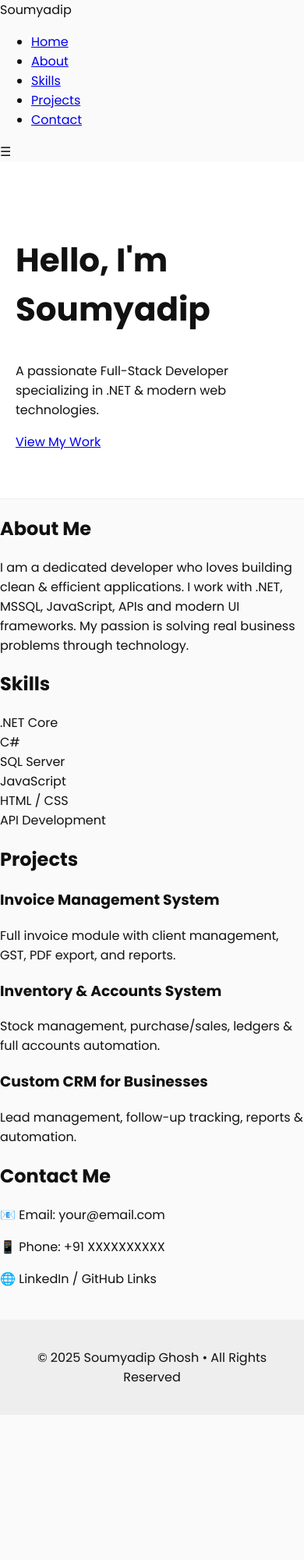
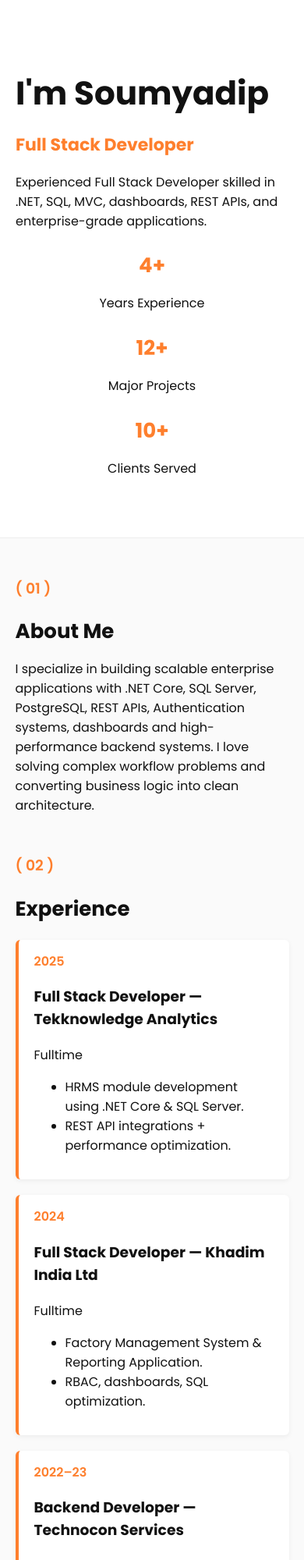
Before and after one commit to soumyadipghosh-dev/soumyadipghosh-dev.github.io, a plain HTML site: page index.html in a window 390 px wide. Shown: the top 2000 px of the page at 78% size. Before the commit the page ends 1814 px from the top, so only its background shows below. Drawn offline with Linux system fonts and the light colour scheme.

Commit message:
Update index.html

```diff
--- a/index.html
+++ b/index.html
@@ -8,83 +8,138 @@
 </head>
 <body>
 
-    <!-- NAVBAR -->
-    <nav class="navbar">
-        <div class="logo">Soumyadip</div>
-        <ul class="nav-links">
-            <li><a href="#home">Home</a></li>
-            <li><a href="#about">About</a></li>
-            <li><a href="#skills">Skills</a></li>
-            <li><a href="#projects">Projects</a></li>
-            <li><a href="#contact">Contact</a></li>
-        </ul>
-        <div class="menu-btn" onclick="toggleMenu()">☰</div>
-    </nav>
+    <!-- HEADER -->
+    <header class="hero">
+        <div class="hero-text">
+            <h1>I'm Soumyadip</h1>
+            <h2>Full Stack Developer</h2>
+            <p class="desc">
+                Experienced Full Stack Developer skilled in .NET, SQL, MVC,
+                dashboards, REST APIs, and enterprise-grade applications.
+            </p>
 
-    <!-- HERO SECTION -->
-    <section id="home" class="hero">
-        <div class="hero-text">
-            <h1>Hello, I'm <span>Soumyadip</span></h1>
-            <p>A passionate Full-Stack Developer specializing in .NET & modern web technologies.</p>
-            <a href="#projects" class="btn">View My Work</a>
+            <div class="stats">
+                <div><span>4+</span><p>Years Experience</p></div>
+                <div><span>12+</span><p>Major Projects</p></div>
+                <div><span>10+</span><p>Clients Served</p></div>
+            </div>
         </div>
-    </section>
+    </header>
 
-    <!-- ABOUT -->
-    <section id="about" class="about">
-        <h2>About Me</h2>
-        <p>
-            I am a dedicated developer who loves building clean & efficient applications.
-            I work with .NET, MSSQL, JavaScript, APIs and modern UI frameworks.
-            My passion is solving real business problems through technology.
-        </p>
-    </section>
+    <div class="container">
 
-    <!-- SKILLS -->
-    <section id="skills" class="skills">
-        <h2>Skills</h2>
-        <div class="skills-container">
-            <div class="skill">.NET Core</div>
-            <div class="skill">C#</div>
-            <div class="skill">SQL Server</div>
-            <div class="skill">JavaScript</div>
-            <div class="skill">HTML / CSS</div>
-            <div class="skill">API Development</div>
-        </div>
-    </section>
+        <!-- ABOUT -->
+        <section class="section">
+            <h3 class="section-tag">( 01 )</h3>
+            <h2 class="section-title">About Me</h2>
+            <p>
+                I specialize in building scalable enterprise applications with .NET Core,
+                SQL Server, PostgreSQL, REST APIs, Authentication systems, dashboards
+                and high-performance backend systems. I love solving complex workflow
+                problems and converting business logic into clean architecture.
+            </p>
+        </section>
 
-    <!-- PROJECTS -->
-    <section id="projects" class="projects">
-        <h2>Projects</h2>
+        <!-- EXPERIENCE -->
+        <section class="section">
+            <h3 class="section-tag">( 02 )</h3>
+            <h2 class="section-title">Experience</h2>
 
-        <div class="project-card">
-            <h3>Invoice Management System</h3>
-            <p>Full invoice module with client management, GST, PDF export, and reports.</p>
-        </div>
+            <div class="exp-card">
+                <div class="year">2025</div>
+                <h3>Full Stack Developer — Tekknowledge Analytics</h3>
+                <p>Fulltime</p>
+                <ul>
+                    <li>HRMS module development using .NET Core & SQL Server.</li>
+                    <li>REST API integrations + performance optimization.</li>
+                </ul>
+            </div>
 
-        <div class="project-card">
-            <h3>Inventory & Accounts System</h3>
-            <p>Stock management, purchase/sales, ledgers & full accounts automation.</p>
-        </div>
+            <div class="exp-card">
+                <div class="year">2024</div>
+                <h3>Full Stack Developer — Khadim India Ltd</h3>
+                <p>Fulltime</p>
+                <ul>
+                    <li>Factory Management System & Reporting Application.</li>
+                    <li>RBAC, dashboards, SQL optimization.</li>
+                </ul>
+            </div>
 
-        <div class="project-card">
-            <h3>Custom CRM for Businesses</h3>
-            <p>Lead management, follow-up tracking, reports & automation.</p>
-        </div>
-    </section>
+            <div class="exp-card">
+                <div class="year">2022–23</div>
+                <h3>Backend Developer — Technocon Services</h3>
+                <p>Fulltime</p>
+                <ul>
+                    <li>Logistics Management System using .NET MVC + PostgreSQL.</li>
+                    <li>APIs, authentication, Google Map API, CI/CD.</li>
+                </ul>
+            </div>
 
-    <!-- CONTACT -->
-    <section id="contact" class="contact">
-        <h2>Contact Me</h2>
-        <p>📧 Email: your@email.com</p>
-        <p>📱 Phone: +91 XXXXXXXXXX</p>
-        <p>🌐 LinkedIn / GitHub Links</p>
-    </section>
+        </section>
+
+        <!-- EDUCATION & SKILLS -->
+        <section class="section">
+            <h3 class="section-tag">( 03 )</h3>
+            <h2 class="section-title">Education & Skills</h2>
+
+            <div class="edu-skill">
+
+                <div class="edu">
+                    <h4>BCA — Vidyasagar University</h4>
+                    <p>2018 – 2021</p>
+
+                    <h4>Higher Secondary — Salboni High School</h4>
+                    <p>2017 – 2018</p>
+                </div>
+
+                <div class="skills">
+                    <span>.NET Core</span>
+                    <span>ASP.NET MVC</span>
+                    <span>SQL Server</span>
+                    <span>PostgreSQL</span>
+                    <span>JavaScript</span>
+                    <span>jQuery</span>
+                    <span>Bootstrap</span>
+                    <span>REST API</span>
+                    <span>Git</span>
+                    <span>WordPress</span>
+                </div>
+
+            </div>
+        </section>
+
+        <!-- WORKS WITHOUT IMAGES -->
+        <section class="section">
+            <h3 class="section-tag">( 04 )</h3>
+            <h2 class="section-title">Latest Works</h2>
+
+            <div class="work-card">
+                <h3>HRMS System</h3>
+                <p>Employee management, payroll & reporting.</p>
+            </div>
+
+            <div class="work-card">
+                <h3>Factory Management System</h3>
+                <p>Production, QC, menus, RBAC.</p>
+            </div>
+
+            <div class="work-card">
+                <h3>Logistics Management System</h3>
+                <p>Routes, vehicles, API integration.</p>
+            </div>
+
+            <div class="work-card">
+                <h3>Reporting System</h3>
+                <p>RDLC reports, automation, dashboards.</p>
+            </div>
+
+        </section>
+
+    </div>
 
     <footer>
-        <p>© 2025 Soumyadip Ghosh • All Rights Reserved</p>
+        © 2025 Soumyadip Ghosh — Portfolio
     </footer>
 
-    <script src="script.js"></script>
 </body>
-</html>
+                                                                              </html>
```
